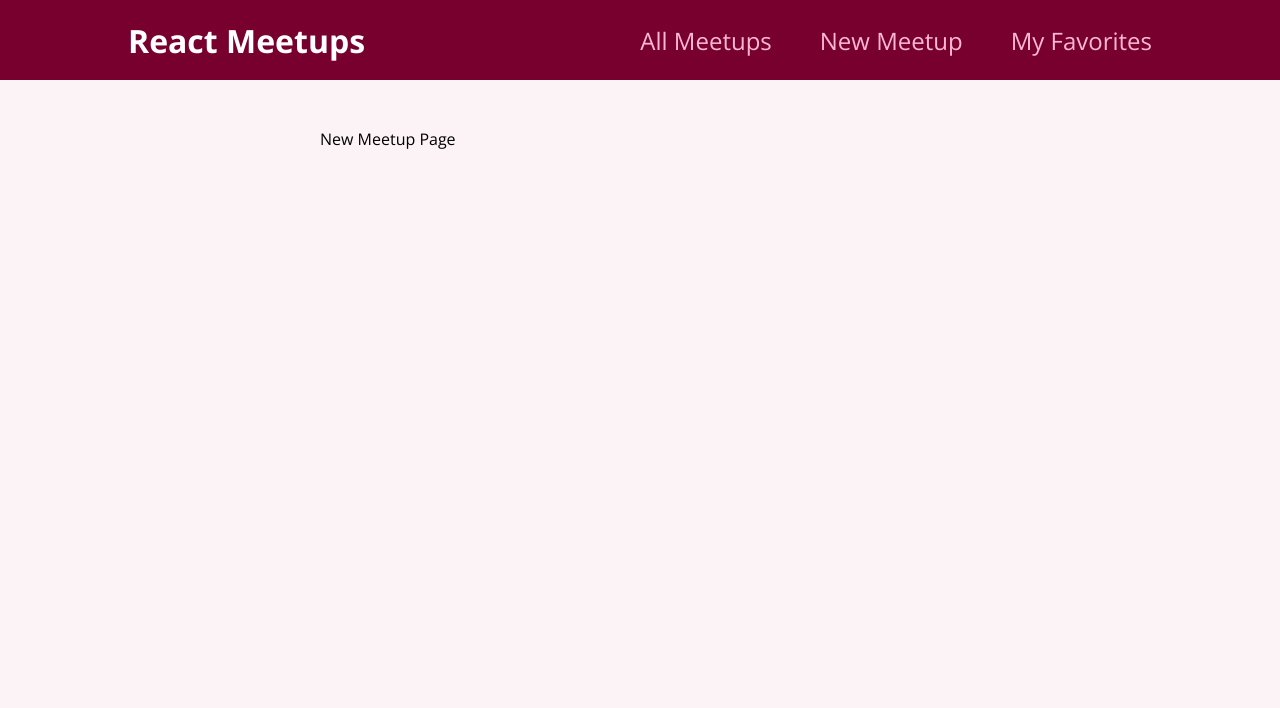
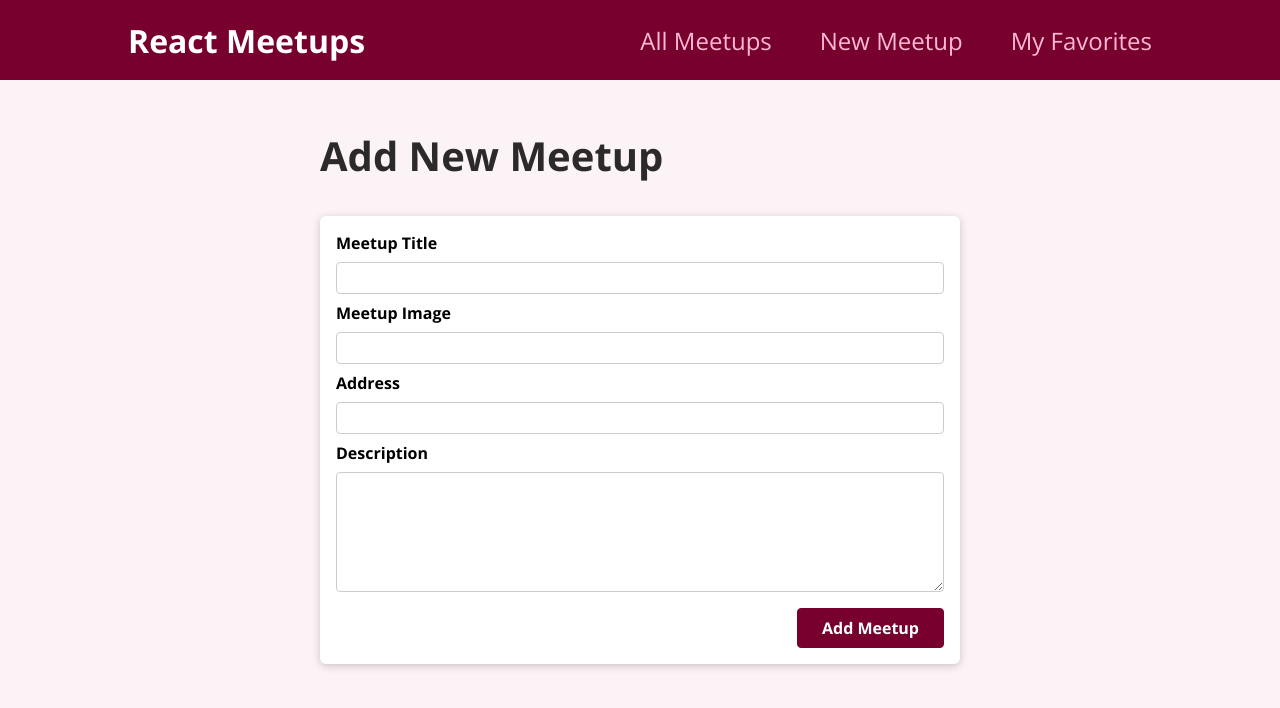
Before and after one commit to joyao/Meetup_React, a React (Create React App) app: page /new-meetup in a window 1280 px wide. Shown: the top 708 px of the page. Built offline with nearby package versions, Linux system fonts and the light colour scheme.

Commit message:
[feat] Add meetup form page

```diff
--- /dev/null
+++ b/src/components/meetups/NewMeetupForm.js
@@ -0,0 +1,56 @@
+import { useRef } from "react";
+
+import Card from "../ui/Card";
+import classes from "./NewMeetupForm.module.css";
+
+const NewMeetupForm = () => {
+    const titleInputRef = useRef();
+    const imageInputRef = useRef();
+    const addressInputRef = useRef();
+    const descriptionInputRef = useRef();
+
+    const submitHandler = (event) => {
+        event.preventDefault();
+
+        const enteredTitle = titleInputRef.current.value;
+        const enteredImage = imageInputRef.current.value;
+        const enteredAddress = addressInputRef.current.value;
+        const entereddescription = descriptionInputRef.current.value;
+
+        const meetupData = {
+            title: enteredTitle,
+            image: enteredImage,
+            address: enteredAddress,
+            description: entereddescription,
+        };
+
+        console.log(meetupData);
+    };
+
+    return (
+        <Card>
+            <form className={classes.form} onSubmit={submitHandler}>
+                <div className={classes.control}>
+                    <label htmlFor="title">Meetup Title</label>
+                    <input type="text" required id="title" ref={titleInputRef} />
+                </div>
+                <div className={classes.control}>
+                    <label htmlFor="image">Meetup Image</label>
+                    <input type="url" required id="image" ref={imageInputRef} />
+                </div>
+                <div className={classes.control}>
+                    <label htmlFor="address">Address</label>
+                    <input type="text" required id="address" ref={addressInputRef} />
+                </div>
+                <div className={classes.control}>
+                    <label htmlFor="description">Description</label>
+                    <textarea required id="description" rows="5" ref={descriptionInputRef} />
+                </div>
+                <div className={classes.actions}>
+                    <button>Add Meetup</button>
+                </div>
+            </form>
+        </Card>
+    );
+};
+export default NewMeetupForm;
--- /dev/null
+++ b/src/components/meetups/NewMeetupForm.module.css
@@ -0,0 +1,45 @@
+.form {
+    padding: 1rem;
+}
+
+.control {
+    margin-bottom: 0.5rem;
+}
+
+.control label {
+    display: block;
+    font-weight: bold;
+    margin-bottom: 0.5rem;
+}
+
+.control input,
+.control textarea {
+    display: block;
+    font: inherit;
+    border-radius: 4px;
+    border: 1px solid #ccc;
+    padding: 0.25rem;
+    width: 100%;
+}
+
+.actions {
+    margin-top: 1rem;
+    text-align: right;
+}
+
+.actions button {
+    font: inherit;
+    cursor: pointer;
+    background-color: #77002e;
+    color: white;
+    padding: 0.5rem 1.5rem;
+    border: 1px solid #77002e;
+    border-radius: 4px;
+    font-weight: bold;
+}
+
+.actions button:hover,
+.actions button:active {
+    background-color: #a50e48;
+    border-color: #a50e48;
+}
--- a/src/pages/NewMeetup.js
+++ b/src/pages/NewMeetup.js
@@ -1,5 +1,12 @@
+import NewMeetupForm from "../components/meetups/NewMeetupForm";
+
 const NewMeetupPage = () => {
-    return <div>New Meetup Page</div>;
+    return (
+        <section>
+            <h1>Add New Meetup</h1>
+            <NewMeetupForm />
+        </section>
+    );
 };
 
 export default NewMeetupPage;
```
